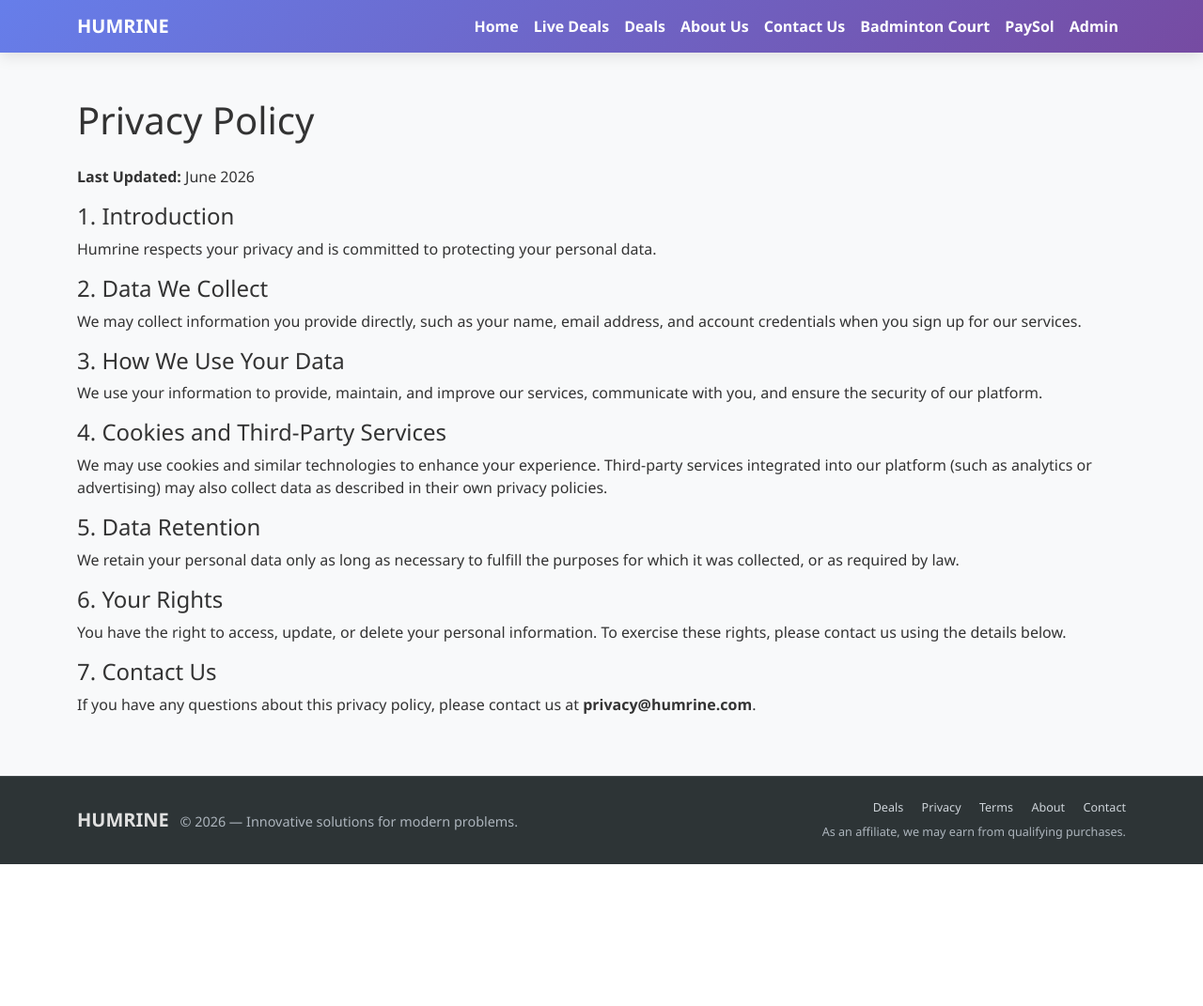
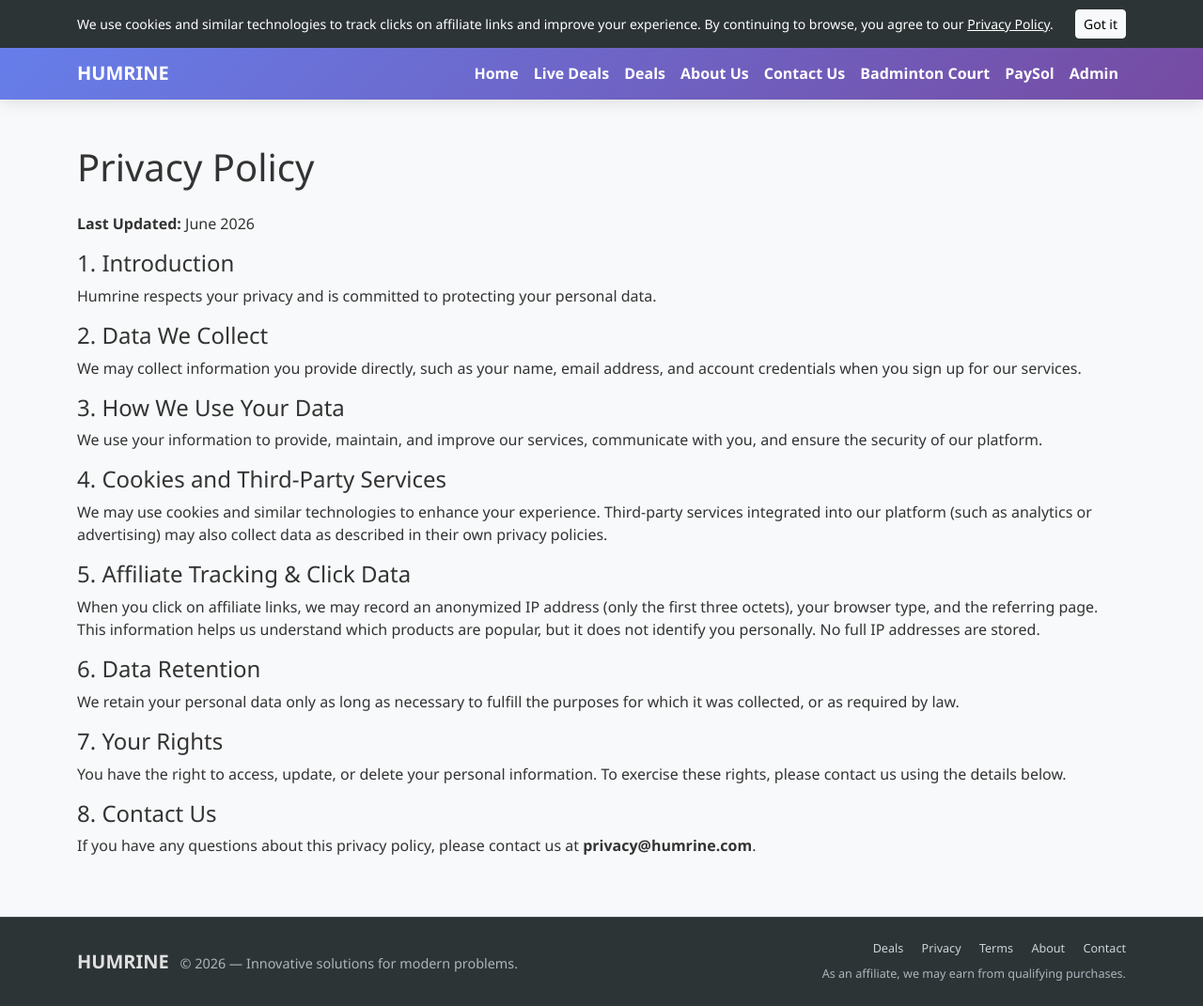
Before and after one commit to Team-Sisante/humrine_site, a Django app: page /privacy-policy/ in a window 1280 px wide. Shown: the whole page at 94% size. Before the commit the page ends 920 px from the top, so only its background shows below. Run offline with Django 5.2, Linux system fonts and the light colour scheme; parts of the project's set-up code (start-up, migrations or seed data) failed here and were passed over; some libraries are stand-ins or nearby versions.

Commit message:
feat: implement cookie consent banner and update privacy policy for affiliate tracking

```diff
--- a/templates/base.html
+++ b/templates/base.html
@@ -28,6 +28,7 @@
             min-height: 100vh;
             display: flex;
             flex-direction: column;
+            padding-top: 50px; /* make space for fixed banner */
         }
 
         .navbar {
@@ -121,6 +122,18 @@
     {% block extra_css %}{% endblock %}
 </head>
 <body>
+
+    <!-- Cookie consent banner -->
+    <div id="cookie-banner" style="display:none; background:#2d3436; color:white; padding:10px 0; position:fixed; top:0; width:100%; z-index:9999;">
+        <div class="container d-flex justify-content-between align-items-center">
+            <span class="small">
+                We use cookies and similar technologies to track clicks on affiliate links and improve your experience.
+                By continuing to browse, you agree to our <a href="{% url 'privacy_policy' %}" class="text-white text-decoration-underline">Privacy Policy</a>.
+            </span>
+            <button id="cookie-accept" class="btn btn-sm btn-light">Got it</button>
+        </div>
+    </div>
+
     <nav class="navbar navbar-expand-lg navbar-dark">
         <div class="container">
             <a class="navbar-brand" href="/">HUMRINE</a>
@@ -169,6 +182,18 @@
     </footer>
 
     {% bootstrap_javascript %}
+    <script>
+    (function(){
+        var banner = document.getElementById('cookie-banner');
+        if (!localStorage.getItem('cookie-consent')) {
+            banner.style.display = 'block';
+            document.getElementById('cookie-accept').addEventListener('click', function(){
+                localStorage.setItem('cookie-consent', '1');
+                banner.style.display = 'none';
+            });
+        }
+    })();
+    </script>
     {% block extra_js %}{% endblock %}
 </body>
 </html>
--- a/templates/privacy_policy.html
+++ b/templates/privacy_policy.html
@@ -19,13 +19,20 @@
     <h4>4. Cookies and Third‑Party Services</h4>
     <p>We may use cookies and similar technologies to enhance your experience. Third‑party services integrated into our platform (such as analytics or advertising) may also collect data as described in their own privacy policies.</p>
 
-    <h4>5. Data Retention</h4>
+    <h4>5. Affiliate Tracking &amp; Click Data</h4>
+    <p>
+        When you click on affiliate links, we may record an anonymized IP address (only the first three octets),
+        your browser type, and the referring page. This information helps us understand which products are popular,
+        but it does not identify you personally. No full IP addresses are stored.
+    </p>
+
+    <h4>6. Data Retention</h4>
     <p>We retain your personal data only as long as necessary to fulfill the purposes for which it was collected, or as required by law.</p>
 
-    <h4>6. Your Rights</h4>
+    <h4>7. Your Rights</h4>
     <p>You have the right to access, update, or delete your personal information. To exercise these rights, please contact us using the details below.</p>
 
-    <h4>7. Contact Us</h4>
+    <h4>8. Contact Us</h4>
     <p>If you have any questions about this privacy policy, please contact us at <strong>privacy@humrine.com</strong>.</p>
 </div>
 {% endblock %}
```
Also changed, not shown: affiliate/views.py (+13 -2 lines).
